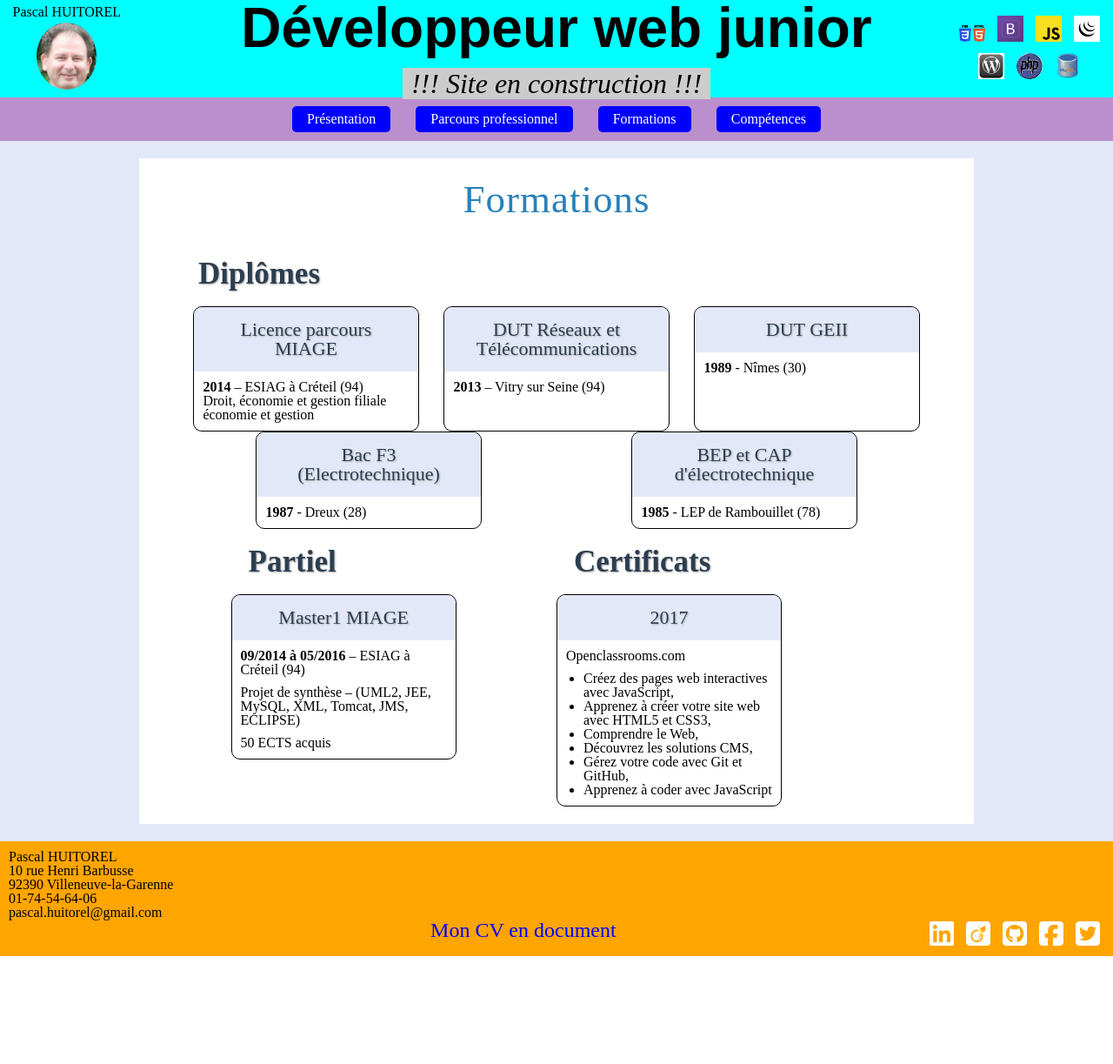
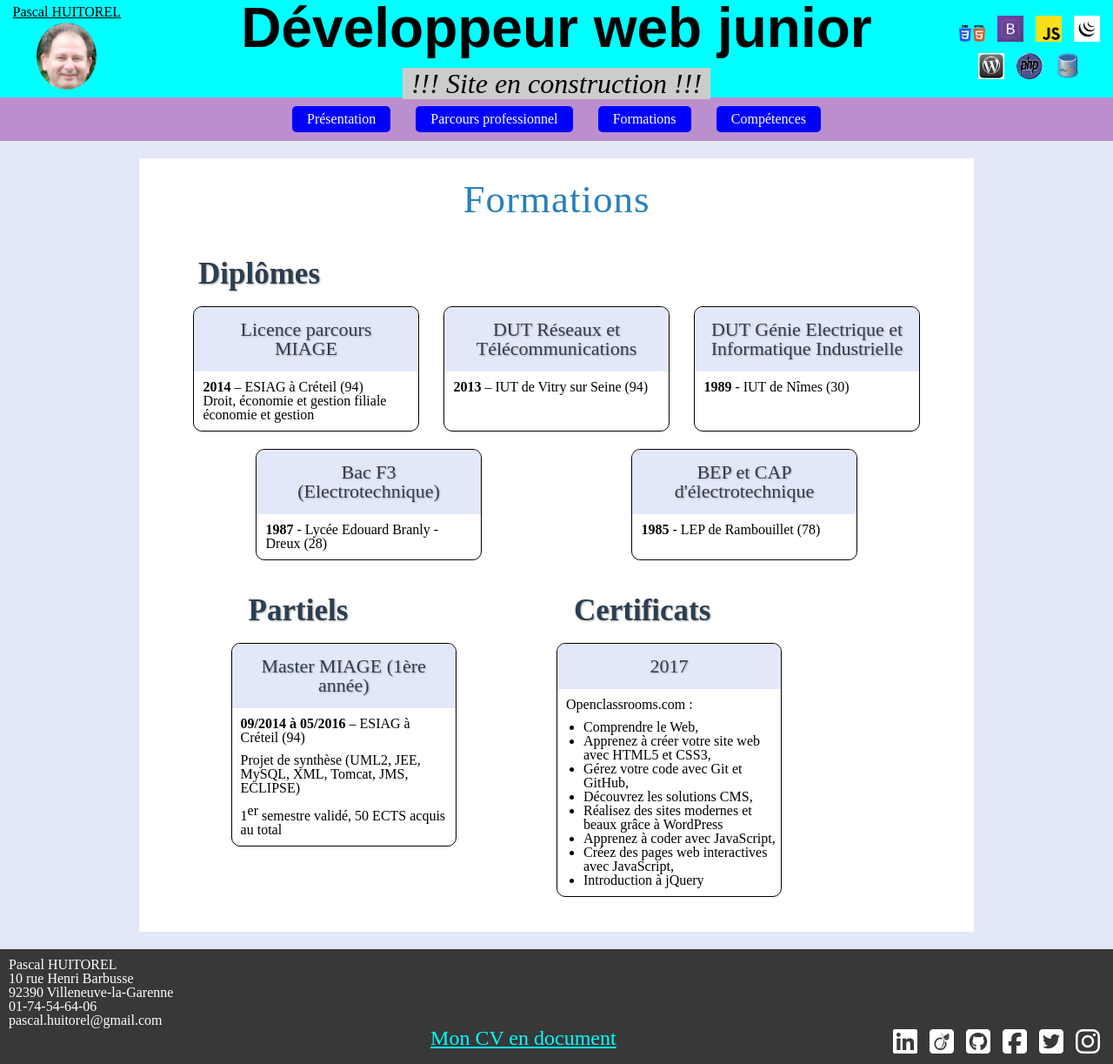
Before and after one commit to PH276/CV, a PHP site: page /formations.php in a window 1280 px wide. Shown: the whole page at 87% size. Before the commit the page ends 1099 px from the top, so only its background shows below. Run offline with PHP 8.4, Linux system fonts and the light colour scheme; some libraries are stand-ins or nearby versions.

Commit message:
dernières modifications avant mise en ligne

```diff
--- a/css/style.css
+++ b/css/style.css
@@ -87,7 +87,7 @@ em{
 }
 
 a{
-	text-decoration: none;
+	/*text-decoration: none;*/
 }
 
 ul{
@@ -169,6 +169,7 @@ nav{
 			nav li a{
 				color: white;
 				padding: 10px;
+				text-decoration: none;
 			}
 
 main{
@@ -179,11 +180,11 @@ main{
 	}
 
 footer{
-	background: orange;
+	background: #383838;
 	padding: 10px;
 	}
 	#adresse dd{
-		/*color: white;*/
+		color: white;
 	}
 	#docCV{
 		font-size: 1.5em;
@@ -192,7 +193,7 @@ footer{
 		}
 		#docCV a{
 			width: 50%;
-			color: blue;
+			color: cyan;
 			margin: 0 auto;
 			margin-left: 55%;
 		}
@@ -250,6 +251,9 @@ footer{
 					.cadre article{
 						padding: 10px;
 					}
+.expose{
+	vertical-align:super;
+}
  /*********************      i n d e x . h t m l     *****************************/
 
  #presentation .cadre1 {
@@ -301,6 +305,10 @@ footer{
 		margin: 10px;
 	}
 
+	#formations .flex article{
+		margin-bottom: 20px;
+
+	}
 
 /*********************   fin    f o r m a t i o n . h t m l     *****************************/
 /*********************   début    c o m p e t e n c e . h t m l     *****************************/
--- a/footer.php
+++ b/footer.php
@@ -18,7 +18,7 @@
             <li><a href="https://github.com/PH276" target="_blank"><i class="fa fa-github-square fa-2x" aria-hidden="true"></i></a></li>
             <li><a href="https://www.facebook.com/profile.php?id=100018829567115&sk=about&section=work" target="_blank"><i class="fa fa-facebook-square fa-2x" aria-hidden="true"></i></a></li>
             <li><a href="https://twitter.com/PH276" target="_blank"><i class="fa fa-twitter-square fa-2x" aria-hidden="true"></i></a></li>
-            <!-- <li><a href="#" target="_blank"><i class="fa fa-instagram fa-2x" aria-hidden="true"></i></a></li> -->
+            <li><a href="https://www.instagram.com/pascalh276/" target="_blank"><i class="fa fa-instagram fa-2x" aria-hidden="true"></i></a></li>
         </ul>
     </div>
     <div class="clear"></div>
--- a/formations.php
+++ b/formations.php
@@ -18,17 +18,17 @@ include('head.php');
 
                 <article class="cadre">
                     <h3>DUT Réseaux et Télécommunications</h3>
-                    <p><strong>2013</strong> – Vitry sur Seine (94)</p>
+                    <p><strong>2013</strong> – IUT de Vitry sur Seine (94)</p>
                 </article>
 
                 <article class="cadre">
-                    <h3>DUT GEII</h3>
-                    <p><strong>1989</strong> - Nîmes (30)</p>
+                    <h3>DUT Génie Electrique et Informatique Industrielle</h3>
+                    <p><strong>1989</strong> - IUT de Nîmes (30)</p>
                 </article>
 
                 <article class="cadre">
                     <h3>Bac F3 (Electrotechnique)</h3>
-                    <p><strong>1987</strong> - Dreux (28)</p>
+                    <p><strong>1987</strong> - Lycée Edouard Branly - Dreux (28)</p>
                 </article>
 
                 <article class="cadre">
@@ -40,12 +40,12 @@ include('head.php');
         <div class="flex">
 
             <section>
-                <h2>Partiel</h2>
+                <h2>Partiels</h2>
                 <article class="cadre">
-                    <h3>Master1 MIAGE</h3>
+                    <h3>Master MIAGE (1ère année)</h3>
                     <p><strong>09/2014 à 05/2016</strong> – ESIAG à Créteil (94)</p>
-                    <p>Projet de synthèse – (UML2, JEE, MySQL, XML, Tomcat, JMS, ECLIPSE)</p>
-                    <p>50 ECTS acquis</p>
+                    <p>Projet de synthèse (UML2, JEE, MySQL, XML, Tomcat, JMS, ECLIPSE)</p>
+                    <p>1<span class="expose">er</span> semestre validé, 50 ECTS acquis au total</p>
                 </article>
 
             </section>
@@ -54,14 +54,16 @@ include('head.php');
                 <article class="cadre">
 
                     <h3>2017</h3>
-                    <p>Openclassrooms.com</p>
+                    <p>Openclassrooms.com :</p>
                     <ul>
+                        <li>Comprendre le Web,</li>
+                        <li>Apprenez à créer votre site web avec HTML5 et CSS3,</li>
+                        <li>Gérez votre code avec Git et GitHub,</li>
+                        <li>Découvrez les solutions CMS,</li>
+                        <li>Réalisez des sites modernes et beaux grâce à WordPress</li>
+                        <li>Apprenez à coder avec JavaScript,</li>
                         <li>Créez des pages web interactives avec JavaScript,</li>
-                        <li>Apprenez à créer votre site web avec HTML5 et CSS3,</li>
-                        <li>Comprendre le Web,</li>
-                        <li>Découvrez les solutions CMS,</li>
-                        <li>Gérez votre code avec Git et GitHub,</li>
-                        <li>Apprenez à coder avec JavaScript</li>
+                        <li>Introduction à jQuery</li>
                     </ul>
                     <p></p>
                 </article>
--- a/index.php
+++ b/index.php
@@ -5,7 +5,7 @@ include('head.php');
 <main id="presentation">
     <h1>Présentation</h1>
     <section class="cadre1">
-
+        <h2></h2>
         <p>Je suis passionné de l'informatique, plus précisément de la programmation.</p>
         <p>Mon projet est de devenir développeur web.</p>
         <p>Pour commencer, j'ai créé mon premier site web (<a href="https://mypetstar.fr" target="_blank">mypetstar.fr</a>) pour CRIS Production à sa grande satisfaction.<br>
--- a/parcours.php
+++ b/parcours.php
@@ -85,7 +85,7 @@ include('head.php');
                 <article class="cadre">
                     <h3>12/2016 à 05/2017</h3>
                     <p><strong>développeur web</strong></p>
-                    <p>Création d’un site web de type e-business (mypetstar.fr)</p>
+                    <p>Création d’un site web de type e-business (<a href="https://mypetstar.fr" target="_blank">mypetstar.fr</a>)</p>
                     <p><em>Environnement : PC – Windows – HTML – CSS – Javascript - PHP - MySQL</em></p>
                 </article>
 
```
Also changed, not shown: css/_contenu.css (deleted, +0 -34 lines).
